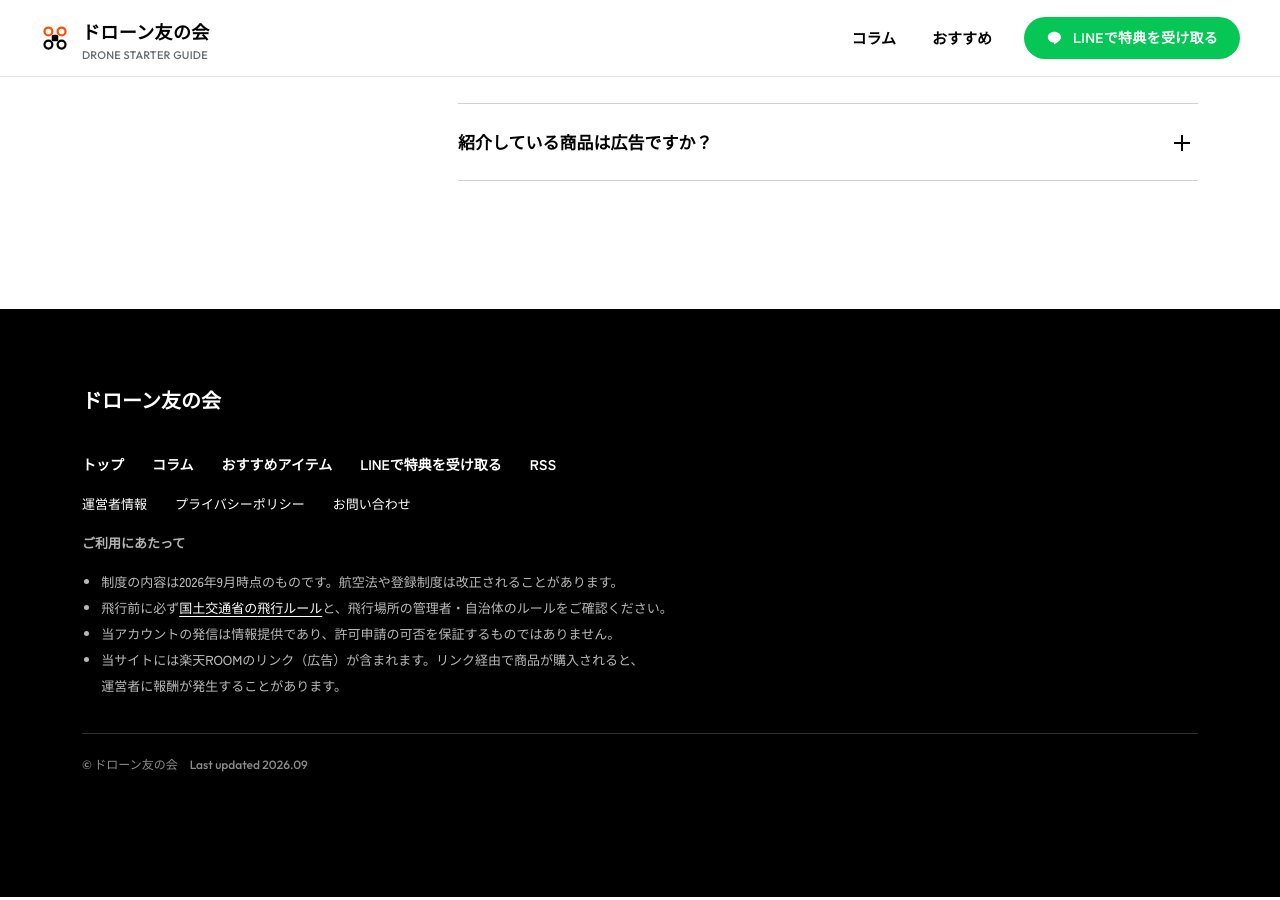
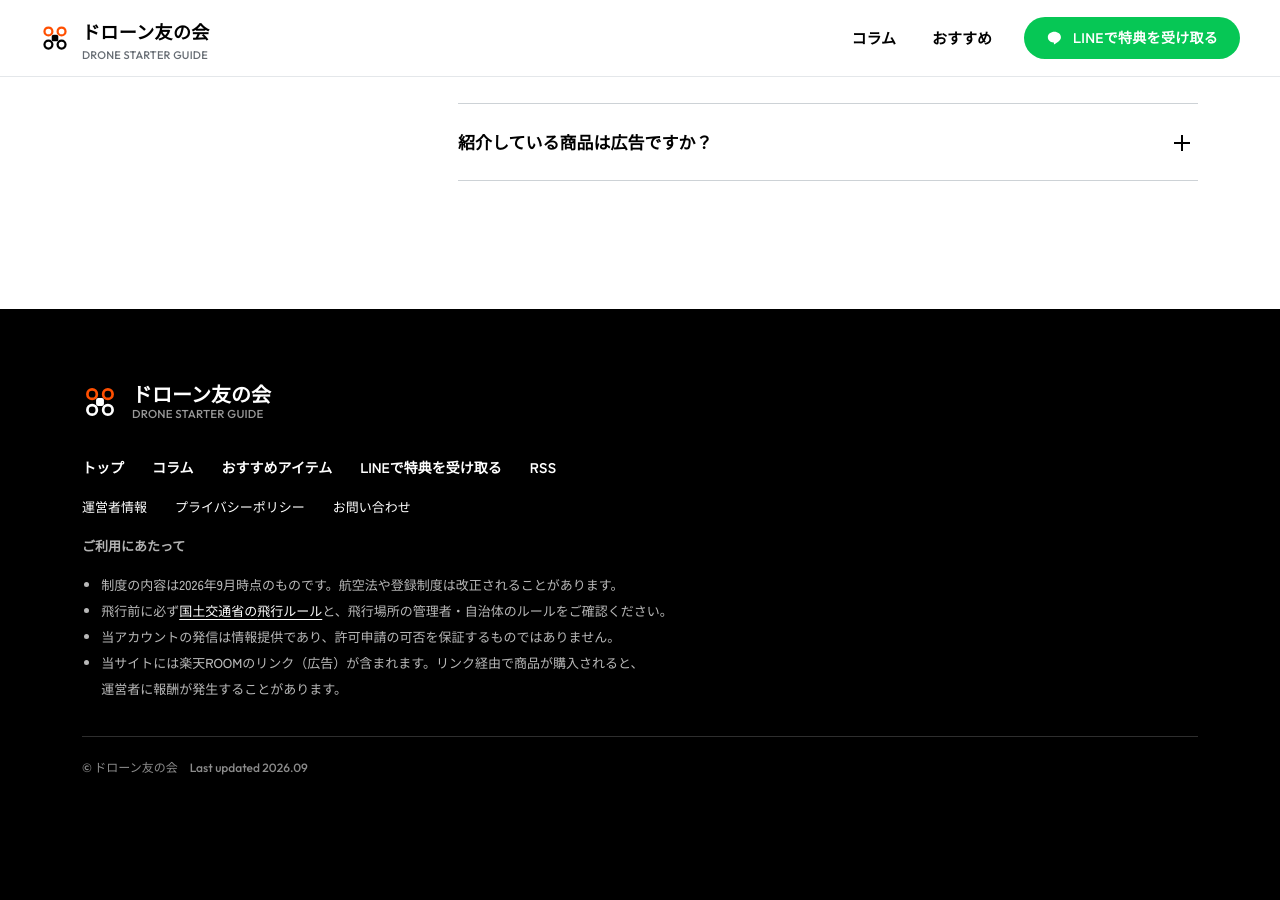
Before and after one commit to KoheiMizoguchi/drone-tomonokai, a Jekyll site: the page built from index.html, in a window 1280 px wide and 900 px high, scrolled down 7304 px. Built offline with Jekyll 4.4.1, drawn with Linux system fonts in a browser that asks for light colours.

Commit message:
フッターにロゴを追加
Co-Authored-By: Claude Opus 5.5 <noreply@anthropic.com>

```diff
--- a/_includes/site-footer.html
+++ b/_includes/site-footer.html
@@ -1,6 +1,15 @@
 <footer>
   <div class="wrap f-in">
-    <p class="f-brand">ドローン友の会</p>
+    <a class="f-brand" href="{{ '/' | relative_url }}">
+      <svg width="36" height="36" viewBox="0 0 32 32" aria-hidden="true">
+        <circle cx="9" cy="9" r="4.2" fill="none" stroke="#FF4F00" stroke-width="2.4"/>
+        <circle cx="23" cy="9" r="4.2" fill="none" stroke="#FF4F00" stroke-width="2.4"/>
+        <circle cx="9" cy="23" r="4.2" fill="none" stroke="#FFFFFF" stroke-width="2.4"/>
+        <circle cx="23" cy="23" r="4.2" fill="none" stroke="#FFFFFF" stroke-width="2.4"/>
+        <rect x="12.5" y="12.5" width="7" height="7" rx="2" fill="#FFFFFF"/>
+      </svg>
+      <span>ドローン友の会<small>DRONE STARTER GUIDE</small></span>
+    </a>
     <nav class="f-nav" aria-label="サイト内リンク">
       <a href="{{ '/' | relative_url }}">トップ</a>
       <a href="{{ '/columns/' | relative_url }}">コラム</a>
--- a/assets/css/base.css
+++ b/assets/css/base.css
@@ -130,7 +130,9 @@ img,svg{max-width:100%}
 /* ---- footer ---- */
 footer{padding:72px 0 120px;background:#000;color:#fff}
 footer .f-in{display:flex;flex-direction:column;gap:14px}
-footer .f-brand{font-family:var(--f-head);font-weight:900;font-size:20px;margin-bottom:8px}
+footer .f-brand{display:inline-flex;align-items:center;gap:14px;align-self:flex-start;font-family:var(--f-head);font-weight:900;font-size:20px;line-height:1.3;color:#fff;text-decoration:none;margin-bottom:8px}
+footer .f-brand small{display:block;font-family:var(--f-en);font-size:11.5px;font-weight:500;letter-spacing:.02em;color:rgba(255,255,255,.6)}
+footer .f-brand svg{flex:none}
 footer .f-ttl{font-size:13px;font-weight:700;color:rgba(255,255,255,.7)}
 footer ul{margin:0;padding-left:1.2em;max-width:74ch}
 footer li{font-size:13px;color:rgba(255,255,255,.72);line-height:2}
```
